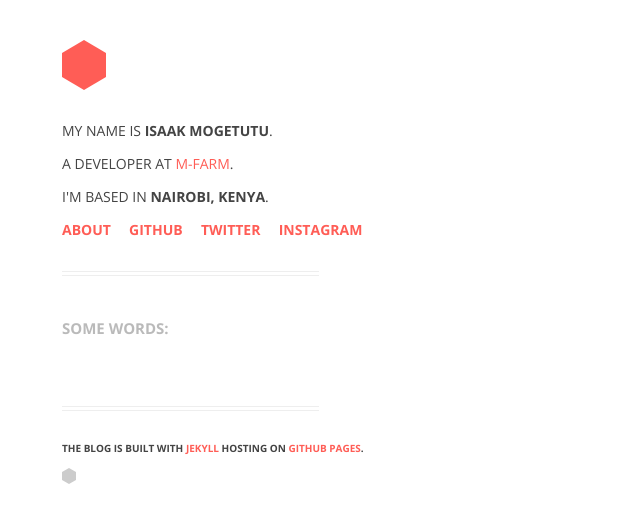
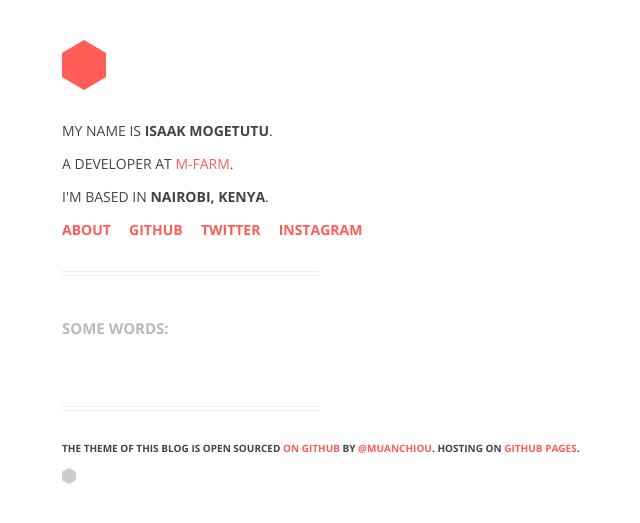
Before and after one commit to mogetutu/mogetutu.github.com, a Jekyll site: the page built from index.html, in a window 1280 px wide. Shown: the top 523 px of the page, without its empty margins (342-982 px from the left). Built offline with Jekyll 4.4.1, drawn with Linux system fonts in a browser that asks for light colours; Markdown is read by kramdown in place of the engine named in the settings; the list of posts is cut into pages by our own code; comment, search, counter and statistics services are not loaded.

Commit message:
attributing muanchiou

```diff
--- a/_includes/footer.html
+++ b/_includes/footer.html
@@ -1,7 +1,6 @@
 <hr />
 <p class="small upcase bold">
-  The blog is built with
-  <a href="http://jekyllrb.com/" target="_blank" id="jekyll">Jekyll</a>
+  The theme of this blog is open sourced <a href="https://github.com/muan/muan.github.com" target="_blank" id="repo">on GitHub</a> by <a href="https://twitter.com/muanchiou" target="_blank" id="twitter">@muanchiou</a>.
   hosting on
   <a href="http://github.com/mogetutu/mogetutu.github.com" target="_blank" id="repo">GitHub Pages</a>.
 </p>
```
